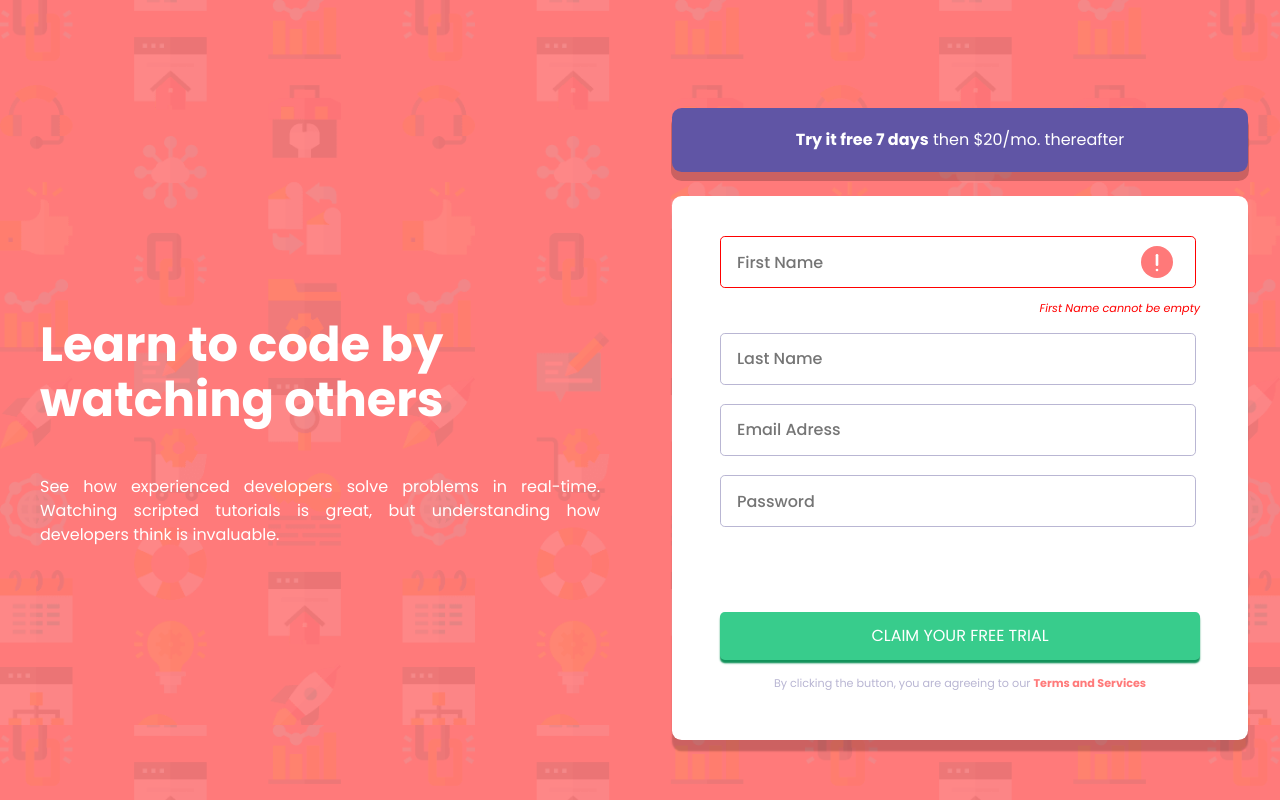
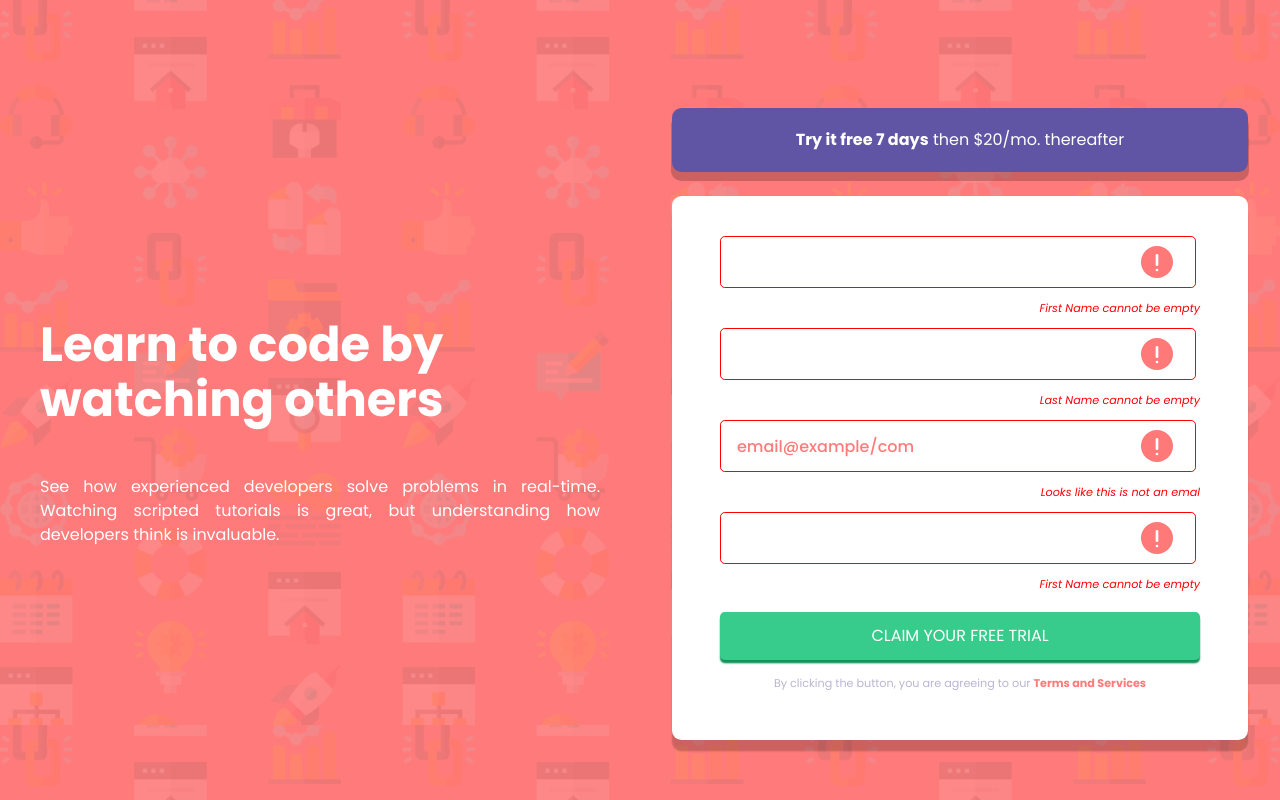
Before and after one commit to Badarando/Intro-component-with-sign-up-form, a plain HTML site: page index.html in a window 1280 px wide. Both pictures are taken after a click on the button "CLAIM YOUR FREE TRIAL". Drawn offline with nearby package versions, Linux system fonts and the light colour scheme; files that its build step writes are made by us from their sources.

Commit message:
projeto finalizado

```diff
--- a/index.html
+++ b/index.html
@@ -30,24 +30,24 @@
       <section class="singup-form">
           <form action="">
 
-            <div class="singup-form-input-area" id="fname">
-              <input type="text" class="singup-form-input " id="fname" name="firstname" value="" placeholder="First Name">
-              <p class="message" id="fname">First Name cannot be empty</p>
+            <div class="singup-form-input-area fname">
+              <input type="text" class="singup-form-input fname" id="fname" name="firstname" value="" placeholder="First Name">
+              <p class="message fname">First Name cannot be empty</p>
             </div>
 
-            <div class="singup-form-input-area" id="lname">
-              <input type="text" class="singup-form-input" id="lname" name="lastname" value="" placeholder="Last Name">
-              <p class="message" id="lname">Last Name cannot be empty</p>
+            <div class="singup-form-input-area lname">
+              <input type="text" class="singup-form-input lname" id="lname" name="lastname" value="" placeholder="Last Name">
+              <p class="message lname">Last Name cannot be empty</p>
             </div>
 
-            <div class="singup-form-input-area" id="email">
-              <input type="text" class="singup-form-input" id="email" name="email" value="" placeholder="Email Adress">
-              <p class="message" id="email">Looks like this is not an emal</p>
+            <div class="singup-form-input-area email">
+              <input type="text" class="singup-form-input email" id="email" name="email" value="" placeholder="Email Adress">
+              <p class="message email">Looks like this is not an emal</p>
             </div>
 
-            <div class="singup-form-input-area" id="pword">
-              <input type="text" class="singup-form-input" id="pword" name="password" value="" placeholder="Password">
-              <p class="message" id="pword">First Name cannot be empty</p>
+            <div class="singup-form-input-area pword">
+              <input type="text" class="singup-form-input pword" id="pword" name="password" value="" placeholder="Password">
+              <p class="message pword">First Name cannot be empty</p>
             </div>
 
           </form>
--- a/js/main.js
+++ b/js/main.js
@@ -1,31 +1,44 @@
-const name = document.querySelectorAll('#fname');
-const lname = document.querySelectorAll('#lname');
-const email = document.querySelectorAll('#email');
-const pword = document.querySelectorAll('#pword');
+const name = document.querySelector('#fname');
+const lname = document.querySelector('#lname');
+const email = document.querySelector('#email');
+const pword = document.querySelector('#pword');
+
 const form = document.querySelector('.singup-form');
 const div = document.querySelector('.singup-form-input-area');
 const message = document.querySelector('.message');
-const input = document.querySelectorAll('input.singup-form-input');
+const input = document.querySelector('#input');
+
+const fnameBack = document.querySelectorAll('.fname');
+const lnameBack = document.querySelectorAll('.lname');
+const emailBack = document.querySelectorAll('.email');
+const pwordBack = document.querySelectorAll('.pword');
+
+
+
 
 function send(){
-   if(input.value = " "){
-      input.placeholder = " ";
+   if(name.value == ""){
+      name.placeholder = "";
       form.classList.add('error');
-      name.forEach( (content) => { content.classList.add('error')})
+      fnameBack.forEach( (content) => { content.classList.add('error')});
    }
-   // if(lname.value = " "){
-   //    form.classList.add('error');
-   //    lname.forEach( (content) => { content.classList.add('error')})
-   // }
-   // if(email.value = " "){
-   //    form.classList.add('error');
-   //    email.forEach( (content) => { content.classList.add('error')})
-   // }
-   // if(pword.value = " "){
-   //    form.classList.add('error');
-   //    pword.forEach( (content) => { content.classList.add('error')})
-   // }
 
-   console.log(input)
+   if(lname.value == ""){
+      lname.placeholder = "";
+      form.classList.add('error');
+      lnameBack.forEach( (content) => { content.classList.add('error')});
+   }
+   if(email.value == ""){
+      email.placeholder = "";
+      email.style.color = "hsl(0, 100%, 74%)"
+      email.value = "email@example/com"
+      form.classList.add('error');
+      emailBack.forEach( (content) => { content.classList.add('error')});
+   }
+   if(pword.value == ""){
+      pword.placeholder = "";
+      form.classList.add('error');
+      pwordBack.forEach( (content) => { content.classList.add('error')});
+   }
 
 }
```
